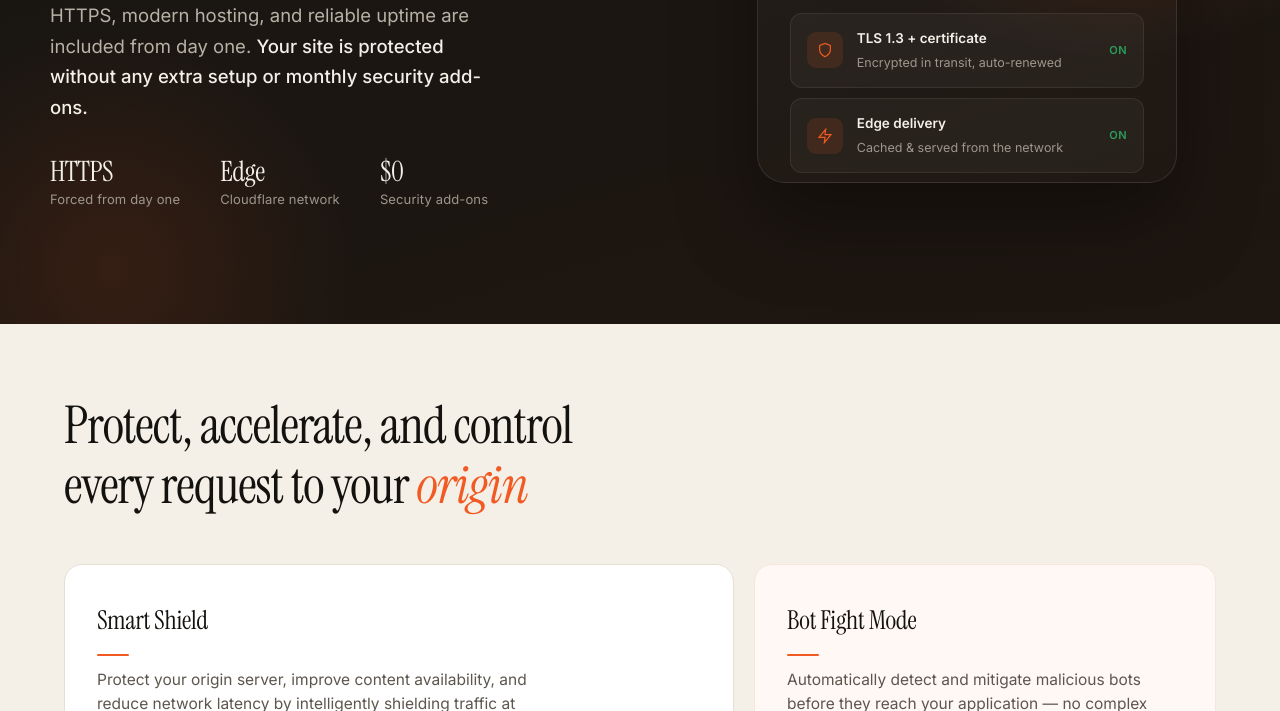
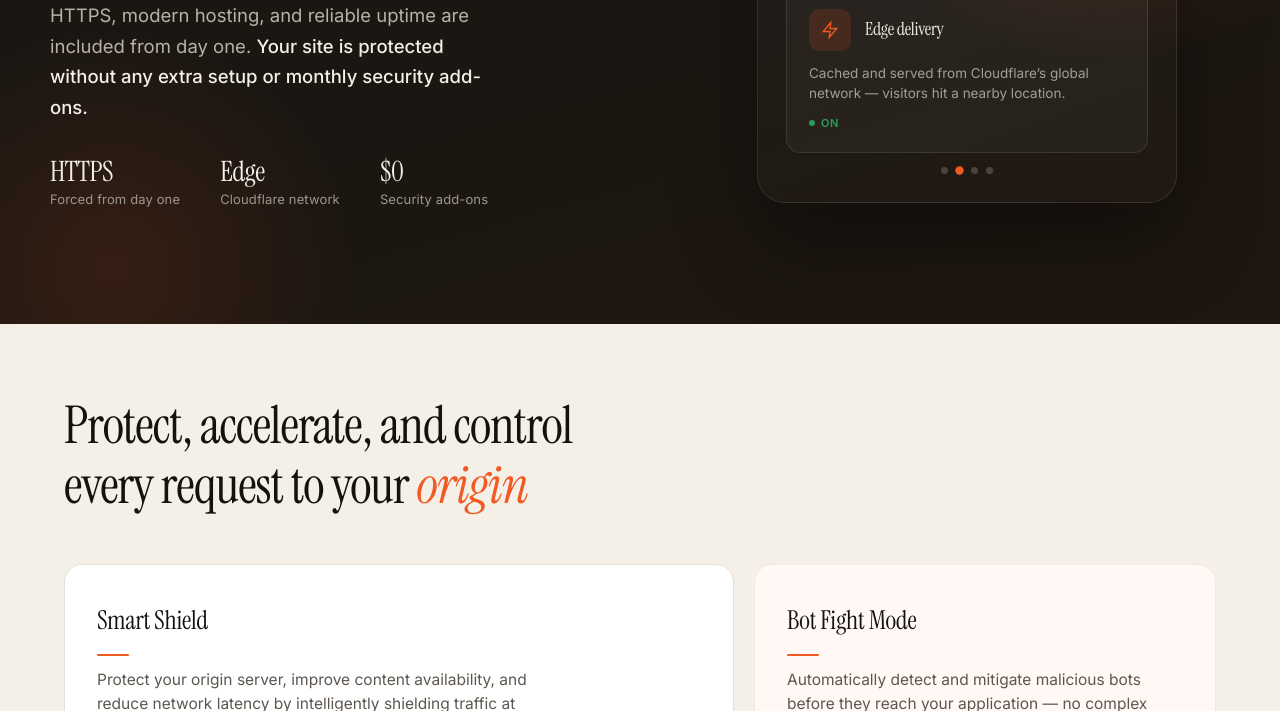
Before and after one commit to hostcut/test-my-website, a plain HTML site: page secure-by-default.html in a window 1280 px wide. Shown: the part 412-1123 px from the top of the page. Drawn offline with Linux system fonts and the light colour scheme.

Commit message:
Enhance shield layer carousel and styles
Refactor shield layers and carousel functionality with improved styles and structure.

```diff
--- a/secure-by-default.html
+++ b/secure-by-default.html
@@ -186,11 +186,11 @@
       position: relative;
       width: 100%;
       max-width: 420px;
-      aspect-ratio: 1 / 1.05;
+      min-height: 420px;
       background: linear-gradient(160deg, rgba(255,255,255,0.04) 0%, rgba(255,255,255,0.01) 100%);
       border: 1px solid rgba(244,240,232,0.1);
       border-radius: 28px;
-      padding: 36px 32px;
+      padding: 32px 28px 28px;
       display: flex;
       flex-direction: column;
       justify-content: space-between;
@@ -253,36 +253,60 @@
       max-width: 280px;
     }
 
+    /* Layer carousel — conveyor belt, one full card at a time */
     .shield-layers {
       position: relative;
       z-index: 1;
+      margin-top: 28px;
+      flex: 1;
       display: flex;
       flex-direction: column;
-      gap: 10px;
-      margin-top: 32px;
-    }
-
-    .layer {
+      min-height: 0;
+    }
+
+    .layer-carousel {
+      position: relative;
+      width: 100%;
+      height: 168px;
+      overflow: hidden;
+      border-radius: 14px;
+      background: rgba(244,240,232,0.04);
+      border: 1px solid rgba(244,240,232,0.1);
+    }
+
+    .layer-track {
+      display: flex;
+      height: 100%;
+      width: 100%;
+      transition: transform 0.6s cubic-bezier(0.22, 1, 0.36, 1);
+      will-change: transform;
+    }
+
+    .layer-slide {
+      flex: 0 0 100%;
+      width: 100%;
+      min-width: 100%;
+      max-width: 100%;
+      height: 100%;
+      padding: 22px 22px 20px;
+      display: flex;
+      flex-direction: column;
+      justify-content: center;
+      gap: 12px;
+      box-sizing: border-box;
+    }
+
+    .layer-slide-top {
       display: flex;
       align-items: center;
       gap: 14px;
-      padding: 14px 16px;
-      background: rgba(244,240,232,0.04);
-      border: 1px solid rgba(244,240,232,0.08);
-      border-radius: 12px;
-      transition: background 0.2s ease, border-color 0.2s ease;
-    }
-
-    .layer:hover {
-      background: rgba(244,240,232,0.07);
-      border-color: rgba(241,90,34,0.25);
     }
 
     .layer-icon {
-      width: 36px;
-      height: 36px;
-      border-radius: 9px;
-      background: rgba(241,90,34,0.12);
+      width: 42px;
+      height: 42px;
+      border-radius: 11px;
+      background: rgba(241,90,34,0.15);
       display: flex;
       align-items: center;
       justify-content: center;
@@ -290,37 +314,73 @@
     }
 
     .layer-icon svg {
-      width: 16px;
-      height: 16px;
+      width: 18px;
+      height: 18px;
       stroke: var(--orange);
       fill: none;
       stroke-width: 1.8;
     }
 
-    .layer-text {
-      flex: 1;
-      min-width: 0;
-    }
-
-    .layer-text strong {
+    .layer-slide strong {
       display: block;
+      font-family: var(--font-serif);
+      font-size: 18px;
+      font-weight: 400;
+      color: #f4f0e8;
+      letter-spacing: -0.015em;
+      line-height: 1.25;
+    }
+
+    .layer-slide span.layer-desc {
       font-size: 13.5px;
-      font-weight: 600;
-      color: #f4f0e8;
-      margin-bottom: 1px;
-    }
-
-    .layer-text span {
-      font-size: 12.5px;
-      color: #9c968c;
+      color: #a39e94;
+      line-height: 1.5;
     }
 
     .layer-status {
+      display: inline-flex;
+      align-items: center;
+      gap: 6px;
       font-size: 11px;
       font-weight: 600;
       color: #2a9d5c;
-      letter-spacing: 0.03em;
+      letter-spacing: 0.04em;
       text-transform: uppercase;
+    }
+
+    .layer-status::before {
+      content: "";
+      width: 6px;
+      height: 6px;
+      border-radius: 50%;
+      background: #2a9d5c;
+    }
+
+    .layer-dots {
+      display: flex;
+      justify-content: center;
+      gap: 8px;
+      margin-top: 14px;
+    }
+
+    .layer-dot {
+      width: 7px;
+      height: 7px;
+      border-radius: 50%;
+      background: rgba(244,240,232,0.2);
+      border: none;
+      padding: 0;
+      cursor: pointer;
+      transition: background 0.25s ease, transform 0.25s ease;
+    }
+
+    .layer-dot.is-active {
+      background: var(--orange);
+      transform: scale(1.2);
+    }
+
+    .layer-dot:hover {
+      background: rgba(244,240,232,0.45);
     }
 
     /* ========== BLOCK 3: INCLUDED FROM DAY ONE (image-led) ========== */
@@ -1276,45 +1336,55 @@
           </div>
 
           <div class="shield-layers">
-            <div class="layer">
+            <div class="layer-carousel" id="layerCarousel" aria-live="polite">
+              <div class="layer-track" id="layerTrack">
+                <div class="layer-slide">
+                  <div class="layer-slide-top">
                     <div class="layer-icon">
                       <svg viewBox="0 0 24 24"><path d="M12 22s8-4 8-10V5l-8-3-8 3v7c0 6 8 10 8 10z"/></svg>
                     </div>
-              <div class="layer-text">
                     <strong>TLS 1.3 + certificate</strong>
-                <span>Encrypted in transit, auto-renewed</span>
-              </div>
+                  </div>
+                  <span class="layer-desc">Encrypted in transit, auto-renewed. HTTPS forced from the first request.</span>
                   <span class="layer-status">On</span>
                 </div>
-            <div class="layer">
+                <div class="layer-slide">
+                  <div class="layer-slide-top">
                     <div class="layer-icon">
                       <svg viewBox="0 0 24 24"><path d="M13 2L3 14h9l-1 8 10-12h-9l1-8z"/></svg>
                     </div>
-              <div class="layer-text">
                     <strong>Edge delivery</strong>
-                <span>Cached &amp; served from the network</span>
-              </div>
+                  </div>
+                  <span class="layer-desc">Cached and served from Cloudflare’s global network — visitors hit a nearby location.</span>
                   <span class="layer-status">On</span>
                 </div>
-            <div class="layer">
+                <div class="layer-slide">
+                  <div class="layer-slide-top">
                     <div class="layer-icon">
                       <svg viewBox="0 0 24 24"><circle cx="12" cy="12" r="10"/><path d="M2 12h20"/><path d="M12 2a15.3 15.3 0 0 1 4 10 15.3 15.3 0 0 1-4 10 15.3 15.3 0 0 1-4-10 15.3 15.3 0 0 1 4-10z"/></svg>
                     </div>
-              <div class="layer-text">
                     <strong>DDoS &amp; bot mitigation</strong>
-                <span>Absorbed before it reaches origin</span>
-              </div>
+                  </div>
+                  <span class="layer-desc">Volumetric attacks and known bad bots are absorbed or challenged before they reach origin.</span>
                   <span class="layer-status">On</span>
                 </div>
-            <div class="layer">
+                <div class="layer-slide">
+                  <div class="layer-slide-top">
                     <div class="layer-icon">
                       <svg viewBox="0 0 24 24"><rect x="3" y="11" width="18" height="11" rx="2" ry="2"/><path d="M7 11V7a5 5 0 0 1 10 0v4"/></svg>
                     </div>
-              <div class="layer-text">
                     <strong>Origin shielding</strong>
-                <span>Traffic filtered at the edge</span>
-              </div>
+                  </div>
+                  <span class="layer-desc">Traffic is filtered at the edge. Your origin stays protected and quieter.</span>
                   <span class="layer-status">On</span>
+                </div>
+              </div>
+            </div>
+            <div class="layer-dots" id="layerDots" role="tablist" aria-label="Protection layers">
+              <button type="button" class="layer-dot is-active" aria-label="Layer 1" data-index="0"></button>
+              <button type="button" class="layer-dot" aria-label="Layer 2" data-index="1"></button>
+              <button type="button" class="layer-dot" aria-label="Layer 3" data-index="2"></button>
+              <button type="button" class="layer-dot" aria-label="Layer 4" data-index="3"></button>
             </div>
           </div>
         </div>
@@ -1540,5 +1610,62 @@
     </div>
   </section>
 
+
+  <script>
+    (function () {
+      var track = document.getElementById("layerTrack");
+      var dots = document.querySelectorAll("#layerDots .layer-dot");
+      if (!track || !dots.length) return;
+
+      var slides = track.querySelectorAll(".layer-slide");
+      var index = 0;
+      var total = slides.length || dots.length;
+      var timer = null;
+
+      function goTo(i) {
+        index = ((i % total) + total) % total;
+        track.style.transform = "translateX(-" + (index * 100) + "%)";
+        dots.forEach(function (d, n) {
+          d.classList.toggle("is-active", n === index);
+          d.setAttribute("aria-selected", n === index ? "true" : "false");
+        });
+      }
+
+      function next() {
+        goTo(index + 1);
+      }
+
+      function start() {
+        stop();
+        timer = setInterval(next, 3500);
+      }
+
+      function stop() {
+        if (timer) {
+          clearInterval(timer);
+          timer = null;
+        }
+      }
+
+      dots.forEach(function (dot) {
+        dot.addEventListener("click", function () {
+          goTo(parseInt(dot.getAttribute("data-index"), 10) || 0);
+          start();
+        });
+      });
+
+      var carousel = document.getElementById("layerCarousel");
+      if (carousel) {
+        carousel.addEventListener("mouseenter", stop);
+        carousel.addEventListener("mouseleave", start);
+        carousel.addEventListener("focusin", stop);
+        carousel.addEventListener("focusout", start);
+      }
+
+      goTo(0);
+      start();
+    })();
+  </script>
+
 </body>
 </html>
```
Lines whose indentation alone changed are shown as unchanged.
